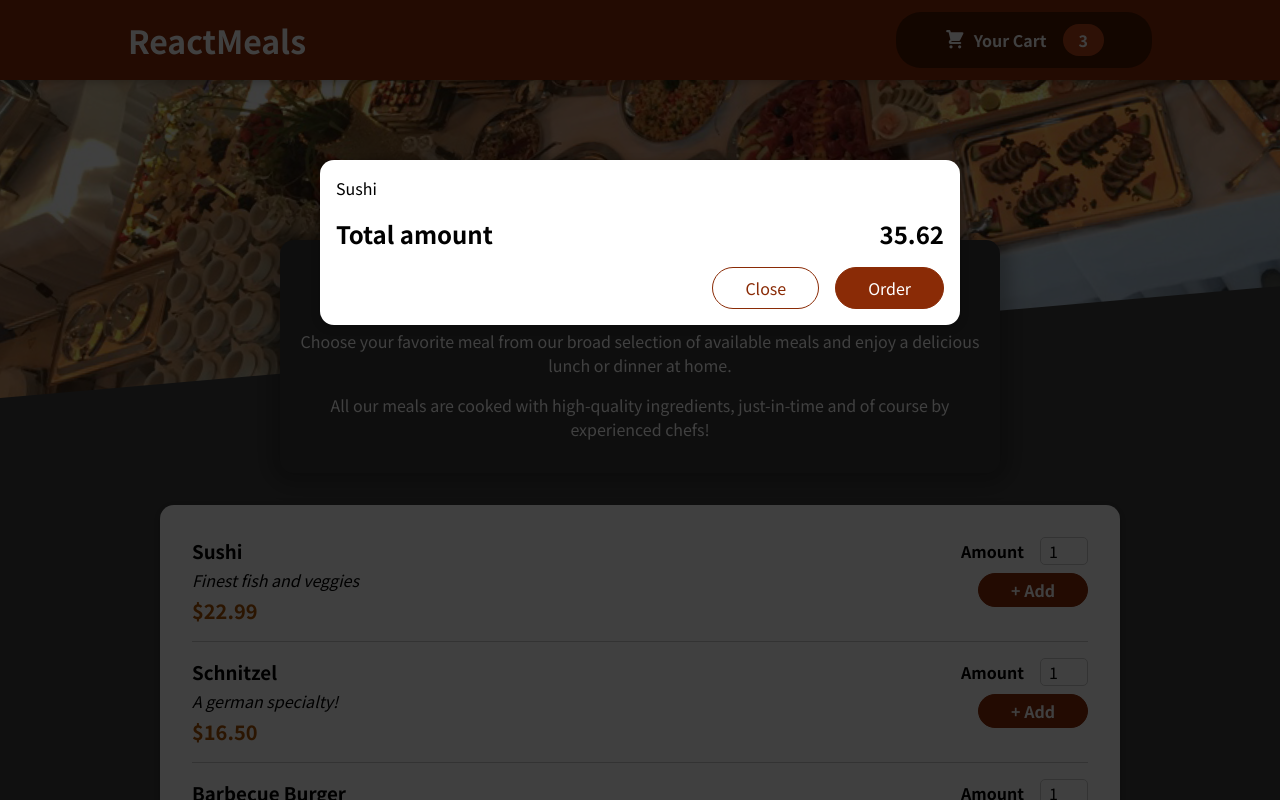
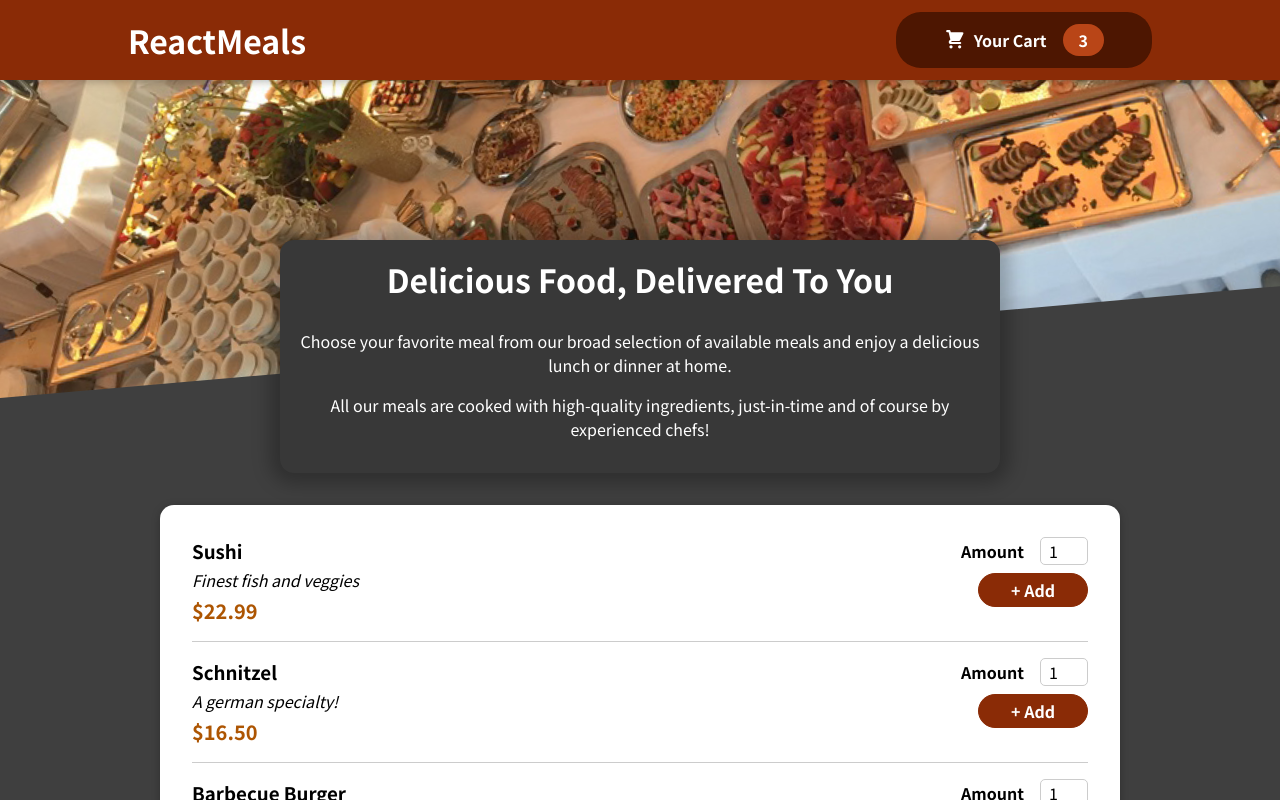
Before and after one commit to zayl97/food-order-app, a React (Create React App) app: page / in a window 1280 px wide. Shown: the top 800 px of the page. Built offline with nearby package versions, Linux system fonts and the light colour scheme.

Commit message:
Added logic to opening and closing the Product Cart

```diff
--- a/src/App.js
+++ b/src/App.js
@@ -1,19 +1,29 @@
-import React from "react";
+import React, { useState } from "react";
 
 import Cart from "./components/Cart/Cart";
 import Header from "./components/Layout/Header/Header";
 import Meals from "./components/Meals/Meals";
 
-function App() {
+const App = () => {
+  const [cartIsShown, setCartIsShown] = useState(false);
+
+  const showCartHandler = () => {
+    setCartIsShown(true);
+  };
+
+  const hideCartHandler = () => {
+    setCartIsShown(false);
+  };
+
   return (
     <React.Fragment>
-      <Cart />
-      <Header />
+      {cartIsShown && <Cart onClose={hideCartHandler} />}
+      <Header onShowCart={showCartHandler} />
       <main>
         <Meals />
       </main>
     </React.Fragment>
   );
-}
+};
 
 export default App;
--- a/src/components/Cart/Cart.js
+++ b/src/components/Cart/Cart.js
@@ -14,14 +14,14 @@
   );
 
   return (
-    <Modal>
+    <Modal onClose={props.onClose}>
       {cartItems}
       <div className={classes.total}>
         <span>Total amount</span>
         <span>35.62</span>
       </div>
       <div className={classes.actions}>
-          <button className={classes['button--alt']}>Close</button>
+          <button className={classes['button--alt']} onClick={props.onClose}>Close</button>
           <button className={classes.button}>Order</button>
       </div>
     </Modal>
--- a/src/components/Layout/Header/Header.js
+++ b/src/components/Layout/Header/Header.js
@@ -9,7 +9,7 @@
     <React.Fragment>
       <header className={classes.header}>
         <h1>ReactMeals</h1>
-        <HeaderCartButton />
+        <HeaderCartButton onClick={props.onShowCart}/>
       </header>
       <div className={classes['main-image']}>
         <img src={mealsImage} alt="A table full of delicious food!" />
--- a/src/components/Layout/HeaderCartButton/HeaderCartButton.js
+++ b/src/components/Layout/HeaderCartButton/HeaderCartButton.js
@@ -5,7 +5,7 @@
 
 const HeaderCartButton = (props) => {
   return (
-    <button className={classes.button}>
+    <button className={classes.button} onClick={props.onClick}>
       <span className={classes.icon}>
         <CartIcon />
       </span>
--- a/src/components/UI/Modal/Modal.js
+++ b/src/components/UI/Modal/Modal.js
@@ -4,7 +4,7 @@
 import classes from "./Modal.module.css";
 
 const Backdrop = (props) => {
-  return <div className={classes.backdrop} />;
+  return <div className={classes.backdrop} onClick={props.onClose} />;
 };
 
 const ModalOverlay = (props) => {
@@ -20,7 +20,7 @@
 const Modal = (props) => {
   return (
     <React.Fragment>
-      {ReactDOM.createPortal(<Backdrop />, portalElement)}
+      {ReactDOM.createPortal(<Backdrop onClose={props.onClose} />, portalElement)}
       {ReactDOM.createPortal(
         <ModalOverlay>{props.children}</ModalOverlay>,
         portalElement
```
